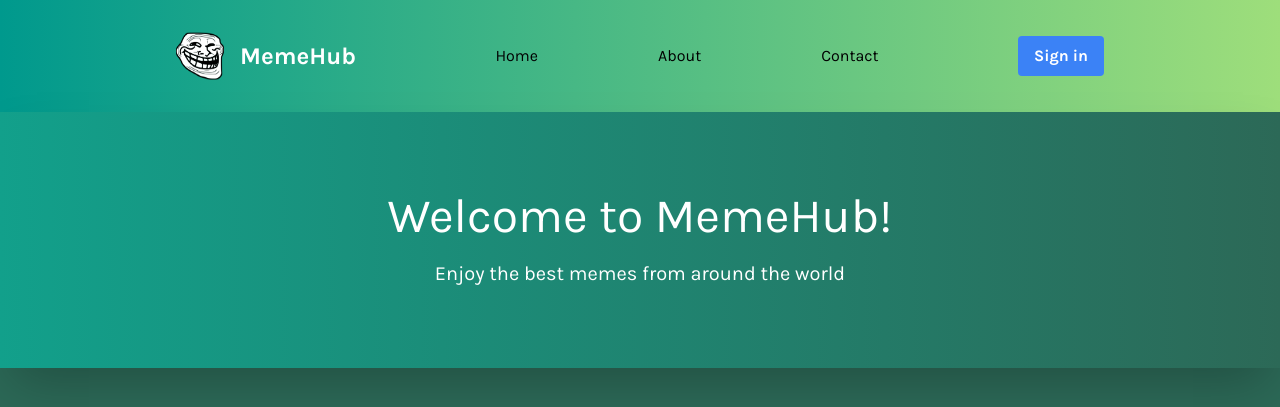
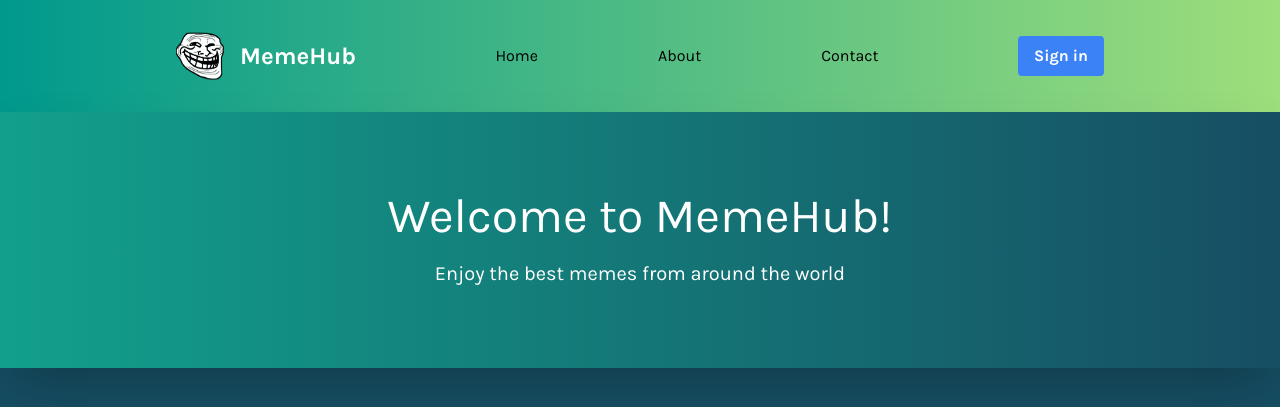
Before and after one commit to ChelletTakoua/MemeHub, a React (Create React App) app in the folder frontend/: page / in a window 1280 px wide. Shown: the top 407 px of the page. Built offline with nearby package versions, Linux system fonts and the light colour scheme.

Commit message:
update: changed bg color

```diff
--- a/frontend/src/pages/Home.js
+++ b/frontend/src/pages/Home.js
@@ -5,8 +5,8 @@ import BackToTop from "../components/BackToTopButton";
 
 const Home = () => {
   return (
-      <div className="min-h-screen w-screen bg-nightgreen">
-          <header className="text-center py-20 bg-gradient-to-r from-greens-200 to-nightgreen shadow-2xl text-white">
+      <div className="min-h-screen w-screen bg-palenight">
+          <header className="text-center py-20 bg-gradient-to-r from-greens-200 to-palenight shadow-2xl text-white">
               <h1 className="text-5xl mb-5">Welcome to MemeHub!</h1>
               <p className="text-xl">Enjoy the best memes from around the world</p>
           </header>
```
